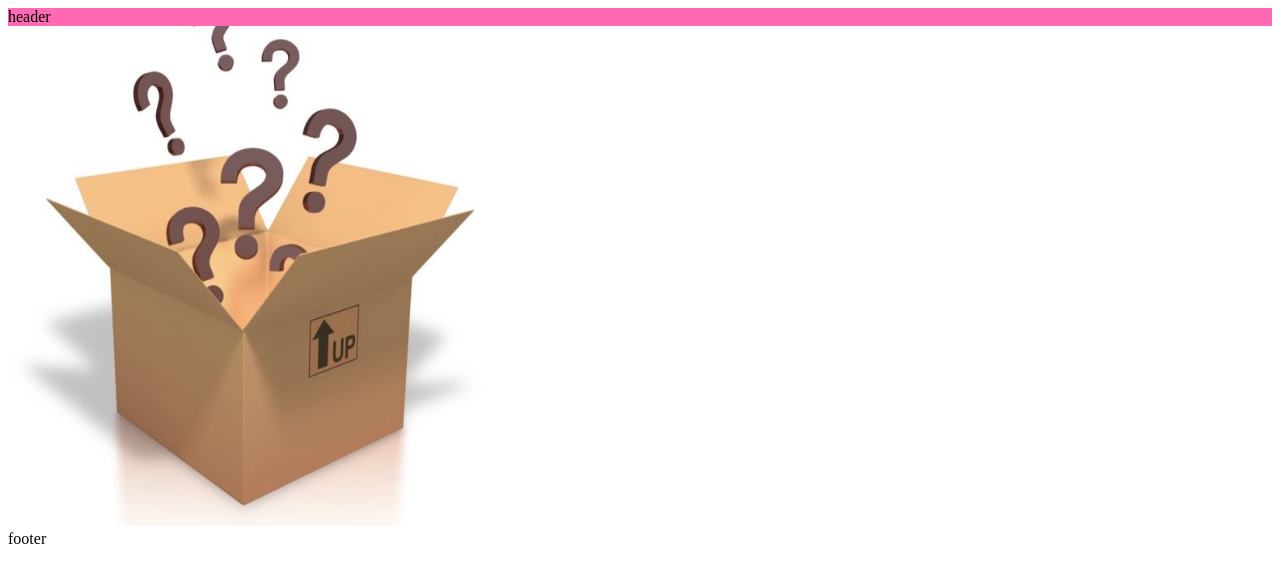
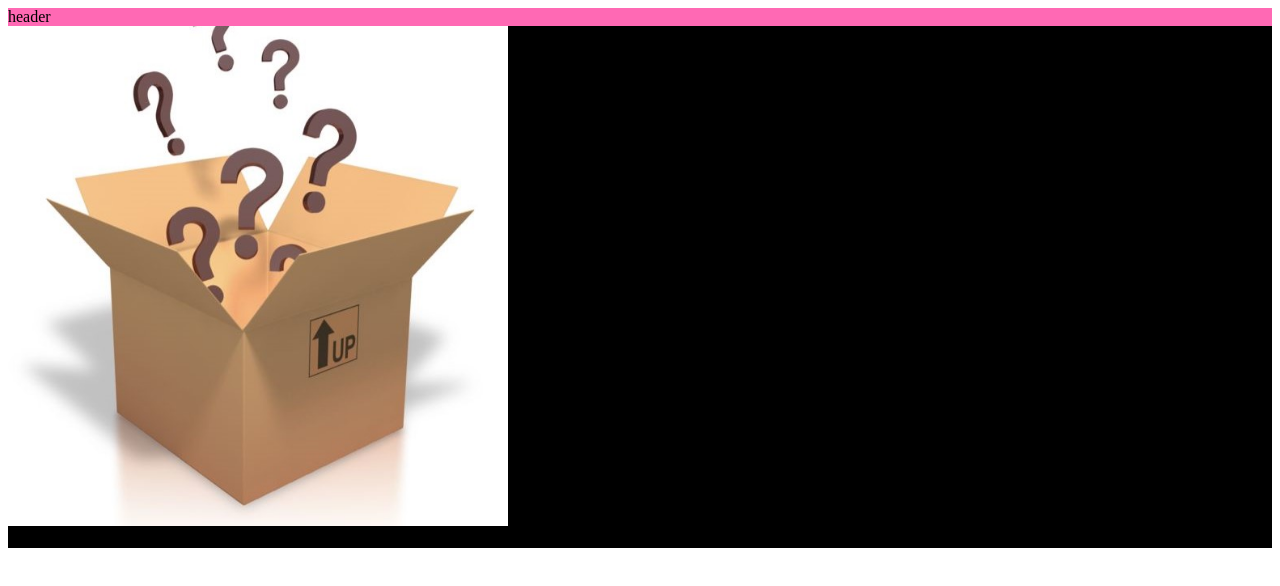
Before and after one commit to Louis-Matsika/fate, a Next.js app: page / in a window 1280 px wide. Shown: the top 586 px of the page. Built offline with nearby package versions, Linux system fonts and the light colour scheme.

Commit message:
add emotion to home page

```diff
--- a/src/app/index.styles.ts
+++ b/src/app/index.styles.ts
@@ -1,9 +1,9 @@
-// import { css } from '@emotion/react';
+import { css } from '@emotion/react';
 
-// // eslint-disable-next-line import/no-anonymous-default-export
-// export default {
-//     componentContainer: () =>
-//       css({
-//         justifyContent: 'center',
-//       }),
-//     }
+// eslint-disable-next-line import/no-anonymous-default-export
+export default {
+    div: () =>
+      css({
+        backgroundColor: 'black',
+      }),
+    }
--- a/src/app/page.tsx
+++ b/src/app/page.tsx
@@ -1,11 +1,15 @@
-import React from 'react';
+'use client'
+/** @jsxImportSource @emotion/react */
+
+import styles from "./index.styles";
+
 import Header from "#/components/Header/Header";
 import Frame from "#/components/Frame/Frame";
 import Footer from "#/components/Footer/Footer";
 
 const Home=()=> {
   return (
-    <div>
+    <div css={styles.div}>
       <Header />
       <Frame />
       <Footer />
```
